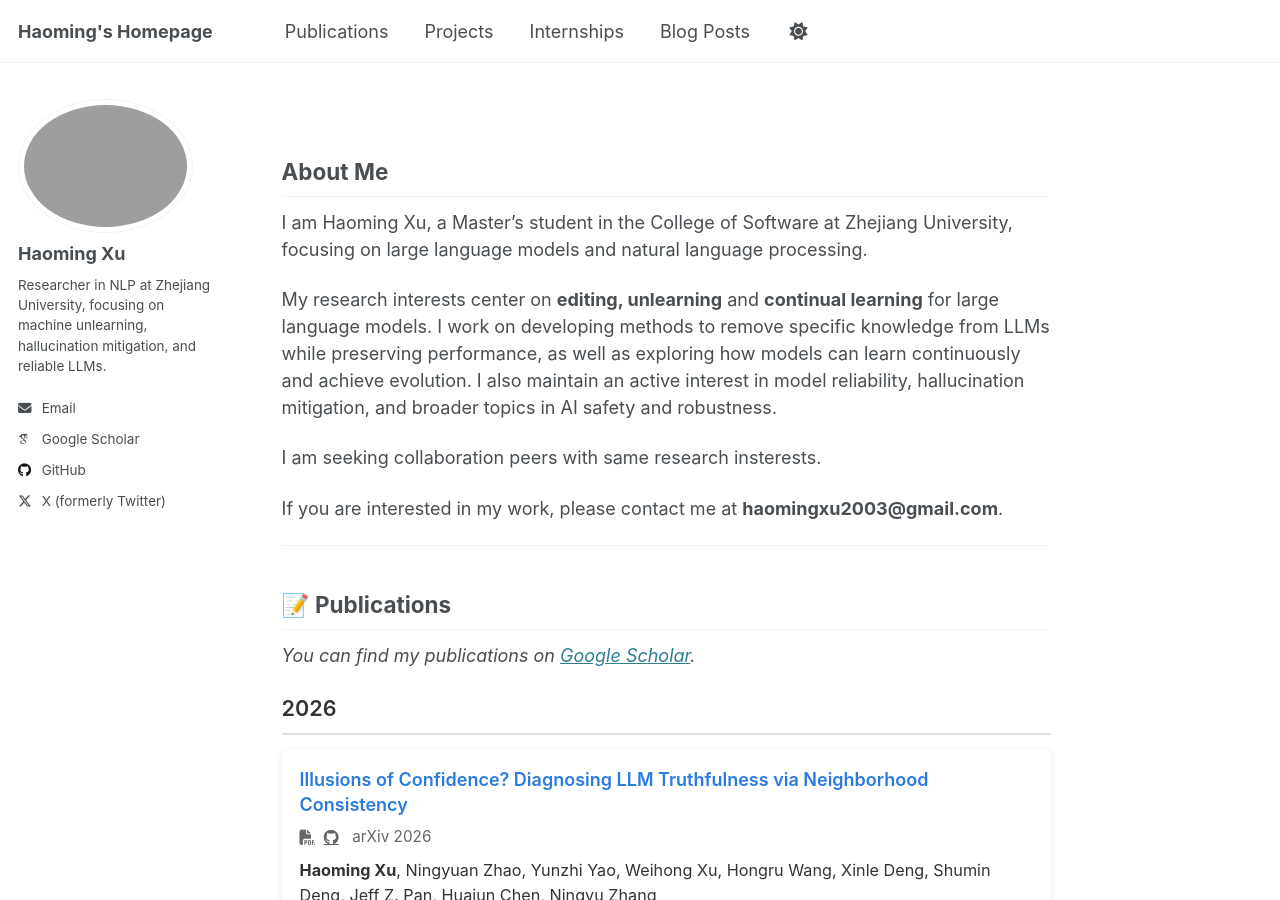
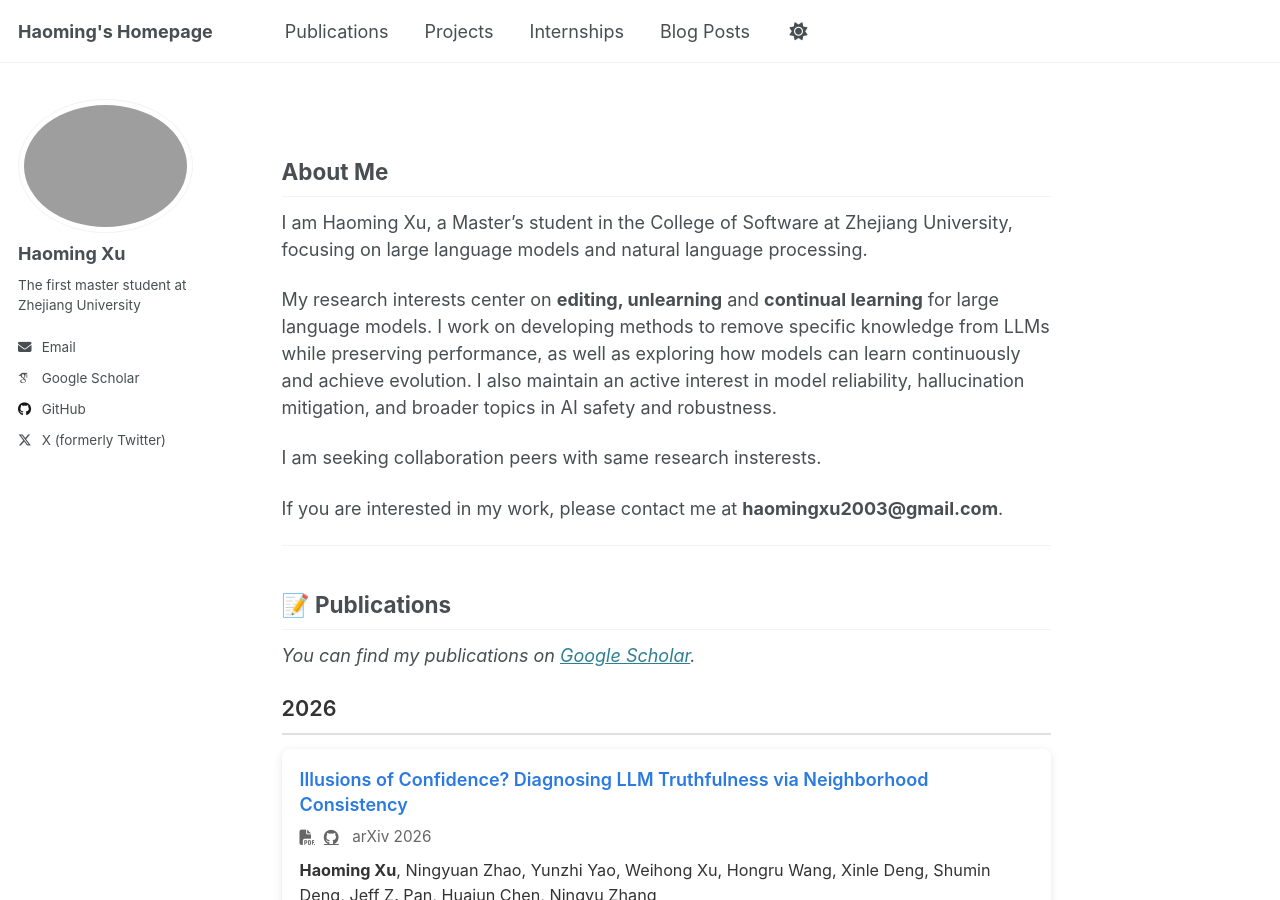
Before and after one commit to HaomingX/HaomingX.github.io, a Jekyll site: the page built from _pages/about.md, in a window 1280 px wide and 900 px high. Built offline with Jekyll 4.4.1, drawn with Linux system fonts in a browser that asks for light colours; some web fonts are replaced.

Commit message:
Update _config.yml

```diff
--- a/_config.yml
+++ b/_config.yml
@@ -25,7 +25,7 @@ author:
   avatar           : "profile.png"
   name             : "Haoming Xu"
   pronouns         : # example: "she/her"
-  bio              : "Researcher in NLP at Zhejiang University, focusing on machine unlearning, hallucination mitigation, and reliable LLMs."
+  bio              : "The first master student at Zhejiang University"
   location         : # "Earth"
   employer         : # "Red Brick University"
   uri              : # URL
```
